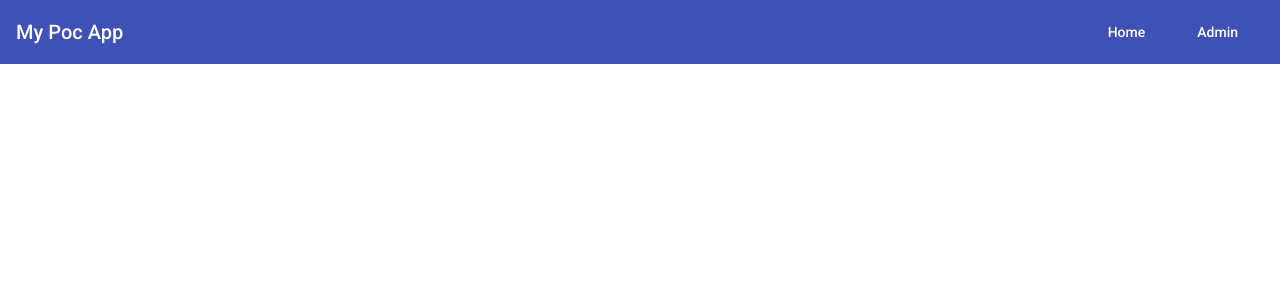
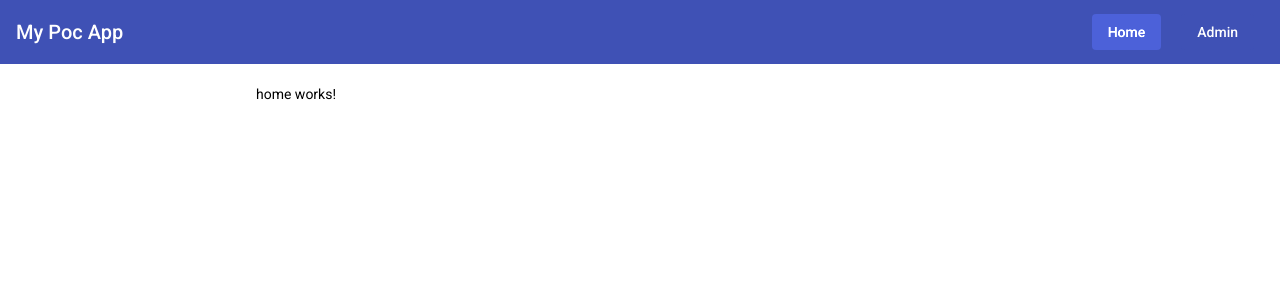
Before and after one commit to santanarscs/poc-architecture-angular, an Angular app: page /home in a window 1280 px wide. Shown: the top 300 px of the page. Built offline with nearby package versions, Linux system fonts and the light colour scheme.

Commit message:
feat: update layout main layout

```diff
--- a/src/app/core/core.module.ts
+++ b/src/app/core/core.module.ts
@@ -1,4 +1,5 @@
 import { NgModule } from '@angular/core';
+import { RouterModule } from '@angular/router';
 import { BrowserModule } from '@angular/platform-browser';
 import { BrowserAnimationsModule } from '@angular/platform-browser/animations';
 import { MainLayoutComponent } from './layout/main-layout/main-layout.component';
@@ -9,6 +10,7 @@ import { MatButtonModule } from '@angular/material/button';
   imports: [
     BrowserModule,
     BrowserAnimationsModule,
+    RouterModule,
     MatToolbarModule,
     MatButtonModule,
   ],
--- a/src/app/core/layout/main-layout/main-layout.component.html
+++ b/src/app/core/layout/main-layout/main-layout.component.html
@@ -2,9 +2,23 @@
   My Poc App
 
   <span class="spacer"></span>
-  <button mat-flat-button color="primary" routerLink="home">Home</button>
-  <button mat-flat-button color="primary" routerLink="admin">Admin</button>
+  <button
+    mat-flat-button
+    color="primary"
+    routerLinkActive="active"
+    routerLink="home"
+  >
+    Home
+  </button>
+  <button
+    mat-flat-button
+    color="primary"
+    routerLinkActive="active"
+    routerLink="admin"
+  >
+    Admin
+  </button>
 </mat-toolbar>
 <main>
-  <!-- <router-outlet></router-outlet> -->
+  <router-outlet></router-outlet>
 </main>
--- a/src/app/core/layout/main-layout/main-layout.component.scss
+++ b/src/app/core/layout/main-layout/main-layout.component.scss
@@ -1,6 +1,15 @@
 .spacer {
   flex: 1 0 auto;
 }
+
 button {
   margin: 0 10px;
+
+  &.active {
+    filter: brightness(120%);
+  }
 }
+
+main {
+  padding: 20px 20%;
+}
```
